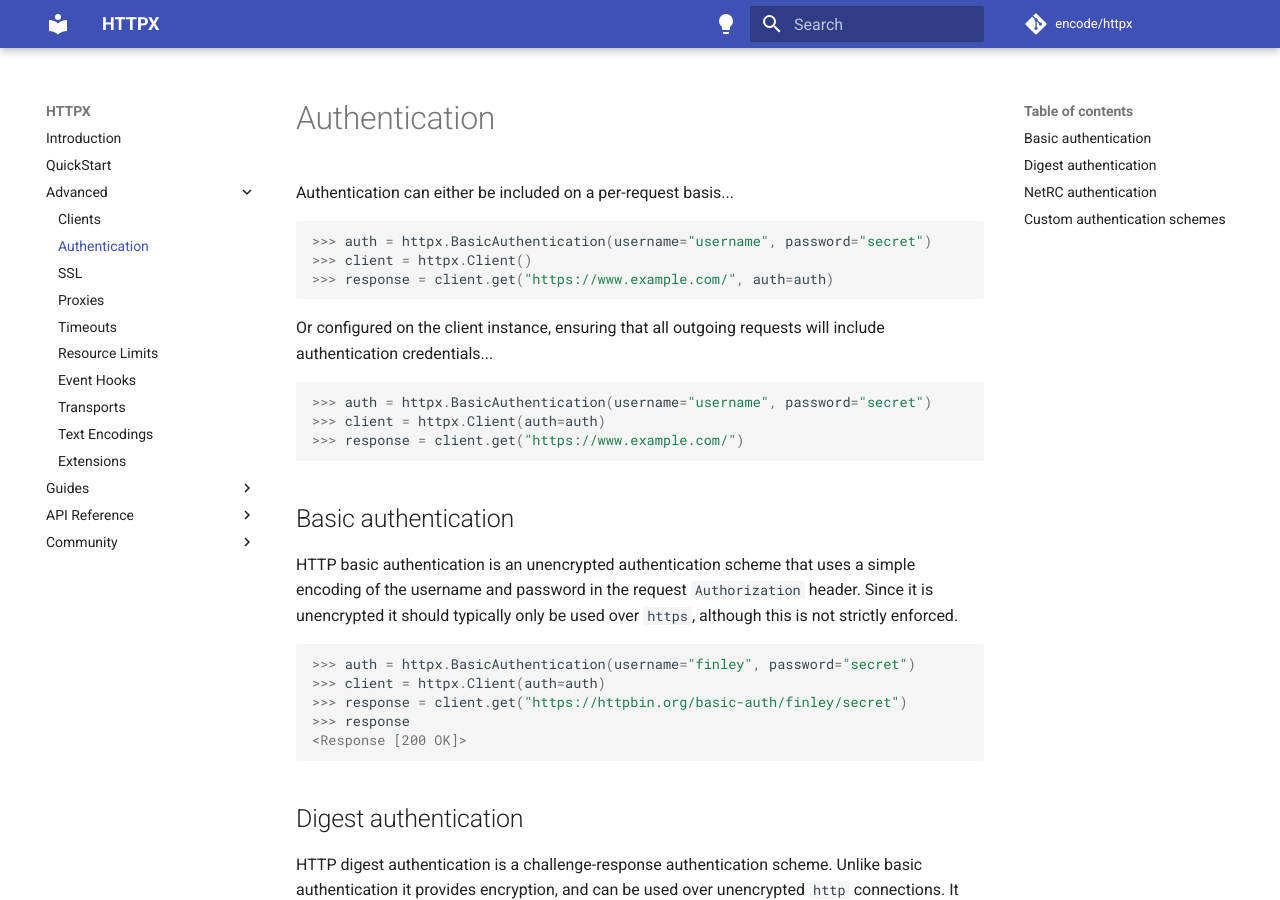
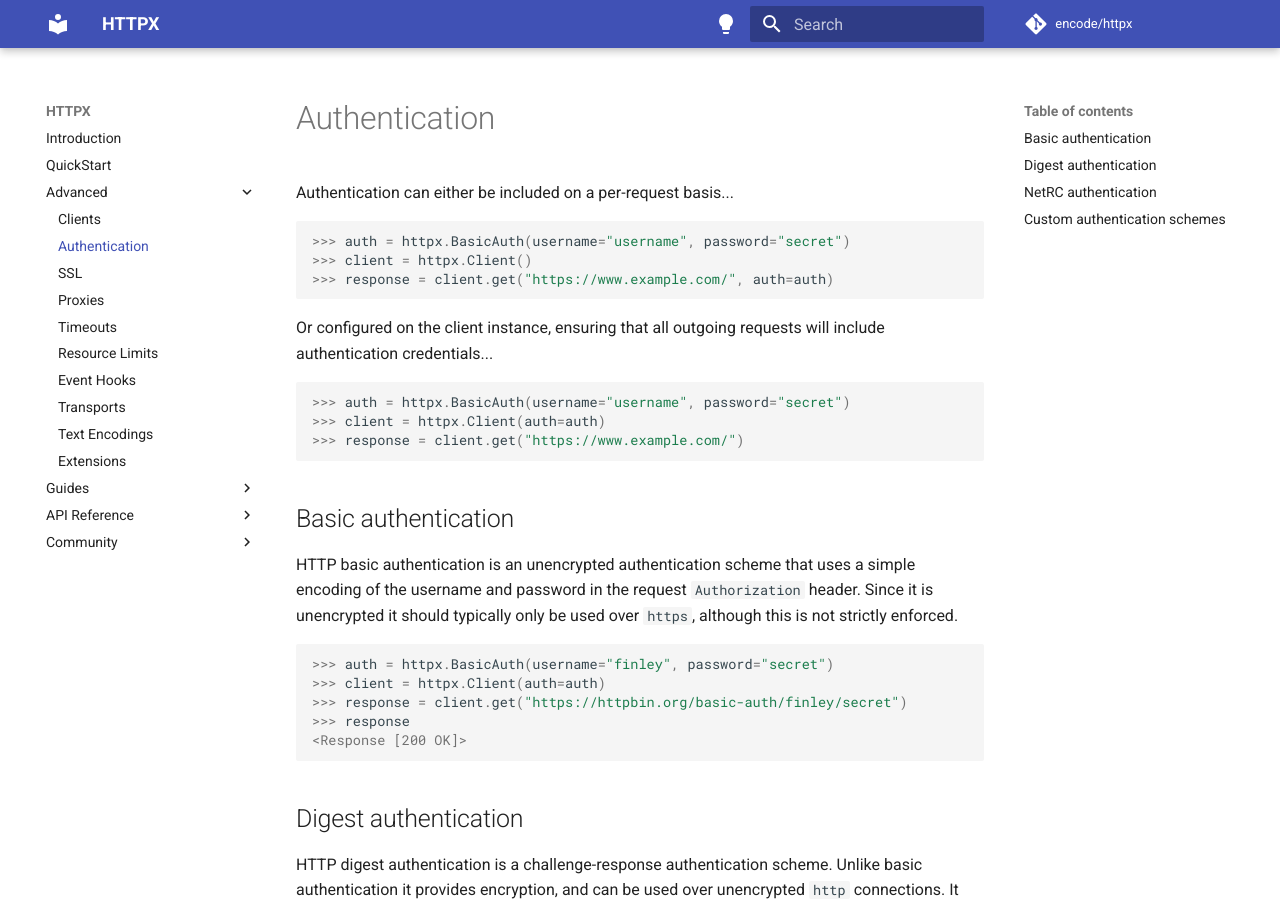
Before and after one commit to CarolinaBentrescas/httpx2, an MkDocs documentation site: the page built from docs/advanced/authentication.md, in a window 1280 px wide and 900 px high. Built offline with MkDocs 1.6.1 and Material for MkDocs 9.7.7, drawn with Linux system fonts in a browser that asks for light colours; comment, search, counter and statistics services are not loaded.

Commit message:
fix docs basic authentication typo (#3112)
Signed-off-by: akgnah <1024@setq.me>
Co-authored-by: Tom Christie <tom@tomchristie.com>

````diff
--- a/docs/advanced/authentication.md
+++ b/docs/advanced/authentication.md
@@ -1,7 +1,7 @@
 Authentication can either be included on a per-request basis...
 
 ```pycon
->>> auth = httpx.BasicAuthentication(username="username", password="secret")
+>>> auth = httpx.BasicAuth(username="username", password="secret")
 >>> client = httpx.Client()
 >>> response = client.get("https://www.example.com/", auth=auth)
 ```
@@ -9,7 +9,7 @@ Authentication can either be included on a per-request basis...
 Or configured on the client instance, ensuring that all outgoing requests will include authentication credentials...
 
 ```pycon
->>> auth = httpx.BasicAuthentication(username="username", password="secret")
+>>> auth = httpx.BasicAuth(username="username", password="secret")
 >>> client = httpx.Client(auth=auth)
 >>> response = client.get("https://www.example.com/")
 ```
@@ -19,7 +19,7 @@ Or configured on the client instance, ensuring that all outgoing requests will i
 HTTP basic authentication is an unencrypted authentication scheme that uses a simple encoding of the username and password in the request `Authorization` header. Since it is unencrypted it should typically only be used over `https`, although this is not strictly enforced.
 
 ```pycon
->>> auth = httpx.BasicAuthentication(username="finley", password="secret")
+>>> auth = httpx.BasicAuth(username="finley", password="secret")
 >>> client = httpx.Client(auth=auth)
 >>> response = client.get("https://httpbin.org/basic-auth/finley/secret")
 >>> response
````
